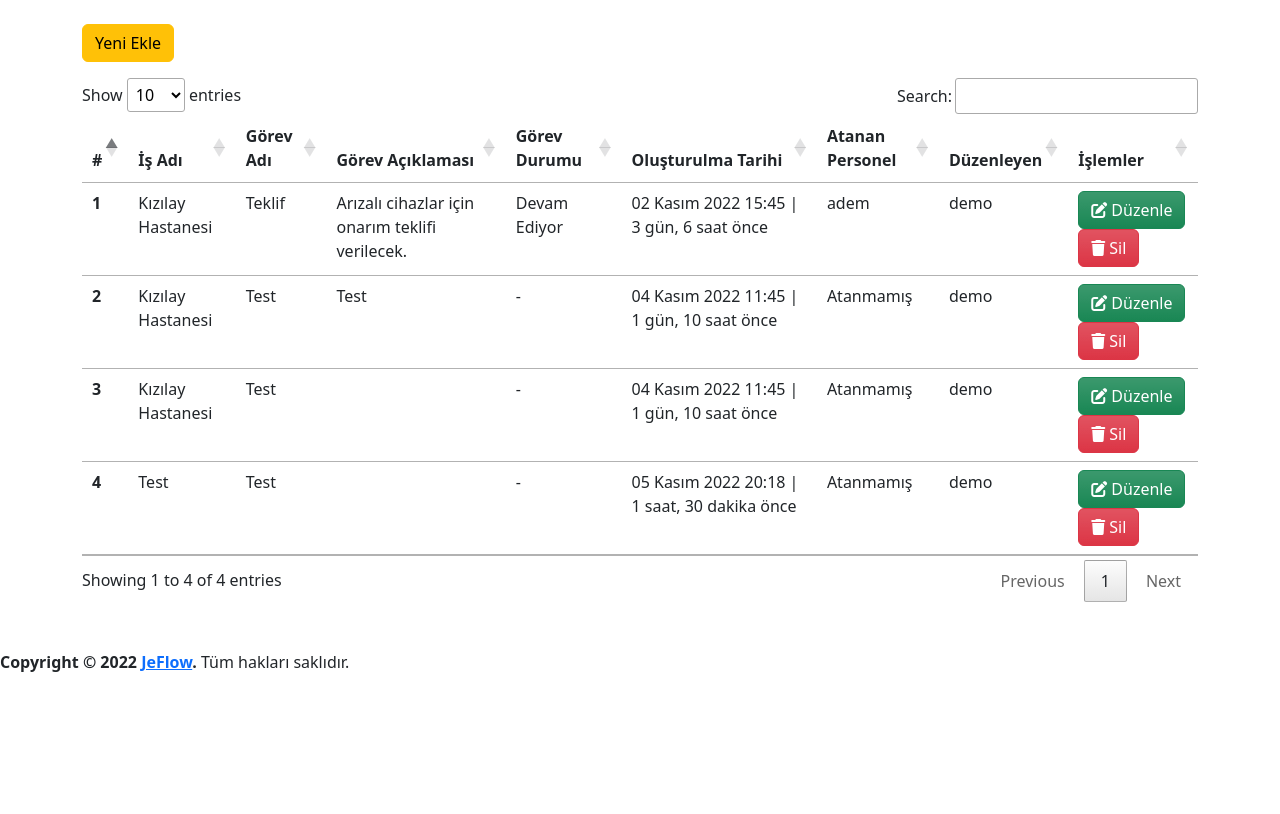
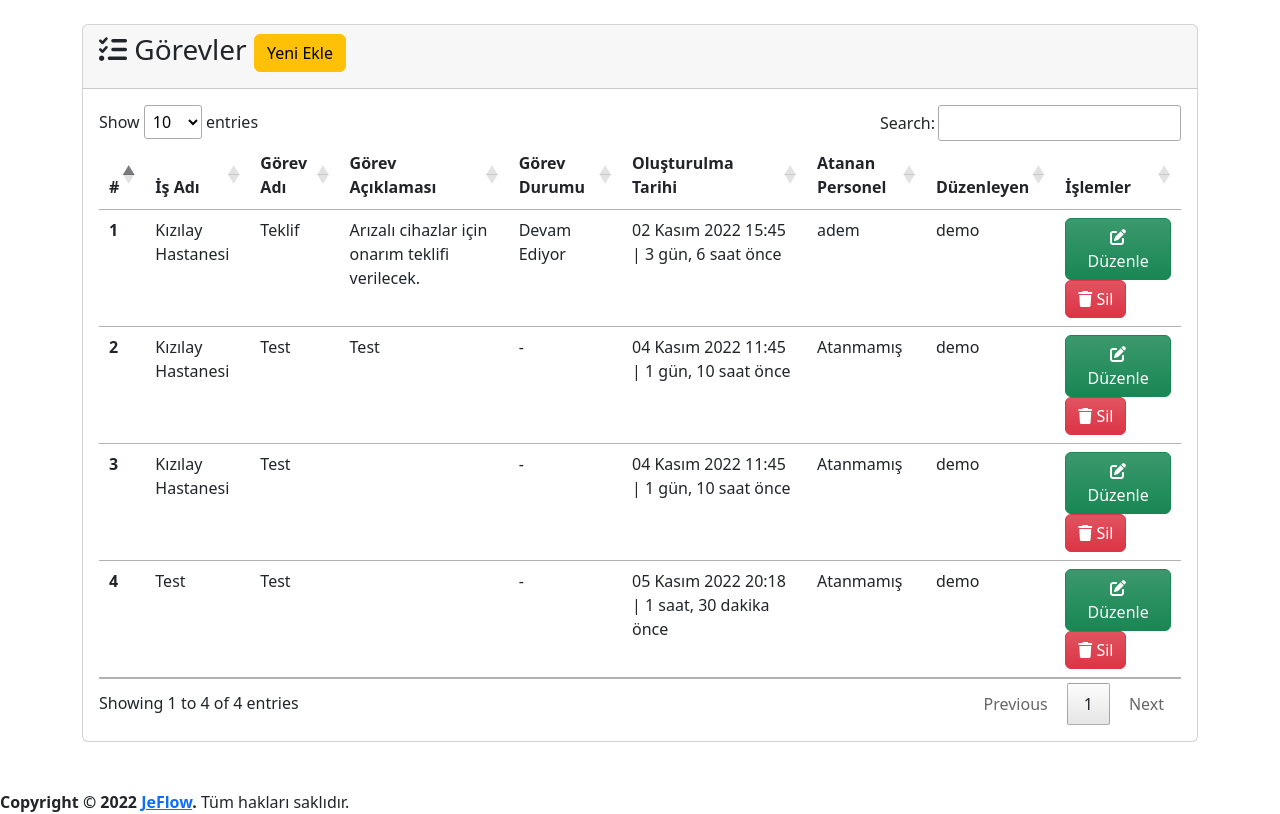
Before and after one commit to ademkocamaz/JeFlow, a Django app: page /task/ in a window 1280 px wide. Shown: the part 82-896 px from the top of the page. Before the commit the page ends 754 px from the top, so only its background shows below. Run offline with Django 4.2, Linux system fonts and the light colour scheme; data comes from the database, SQL or seed files in the repository; some libraries are stand-ins or nearby versions.

Commit message:
Update task.html

```diff
--- a/templates/app/task.html
+++ b/templates/app/task.html
@@ -4,14 +4,6 @@
 {% block content %}
 {{ name }}
 {% load crispy_forms_tags %}
-
-<div class="row mt-3">
-    <div class="col-2">
-        <button type="button" class="btn btn-warning" data-bs-toggle="modal" data-bs-target="#exampleModal">
-            Yeni Ekle
-        </button>
-    </div>
-</div>
 
 <div class="modal fade" id="exampleModal" tabindex="-1" aria-labelledby="exampleModalLabel" aria-hidden="true">
     <div class="modal-dialog">
@@ -36,6 +28,17 @@
 
 <div class="row mt-3">
     <div class="col-md-12">
+        <div class="card">
+            <div class="card-header">
+                <h3 class="card-title">
+                    <i class="fa-solid fa-list-check"></i>
+                    Görevler
+                    <button type="button" class="btn btn-warning" data-bs-toggle="modal" data-bs-target="#exampleModal">
+                        Yeni Ekle
+                    </button>
+                </h3>
+            </div>
+            <div class="card-body">
                 {% if tasks %}
                 <table id="task" class="table table-hover">
                     <thead>
@@ -97,15 +100,17 @@
                 {% endif %}
             </div>
         </div>
+    </div>
+</div>
 
 <script>
-    $(document).ready( function () {
+    $(document).ready(function () {
         $('#task').DataTable({
             language: {
                 url: 'https://cdn.datatables.net/plug-ins/1.12.1/i18n/tr.json'
             }
         });
-    } );
+    });
 </script>
 
 {% endblock %}
```
Lines whose indentation alone changed are shown as unchanged.
